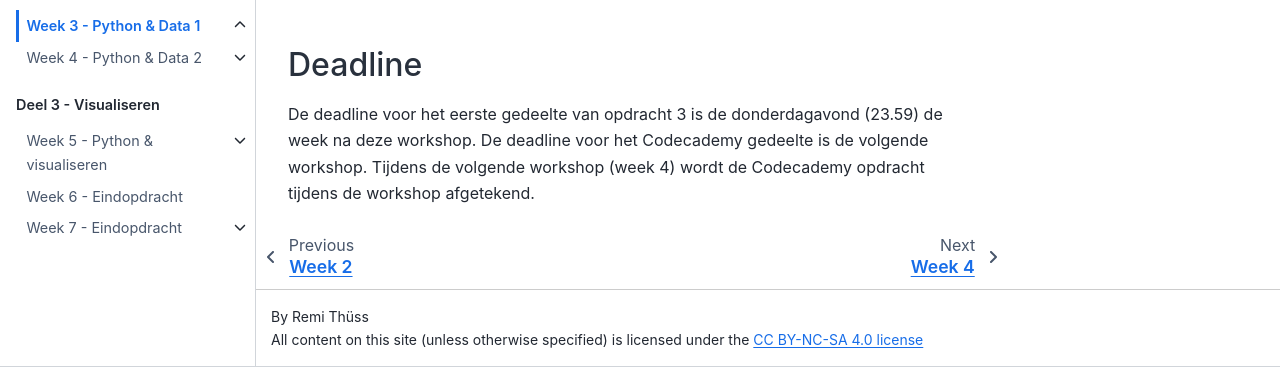
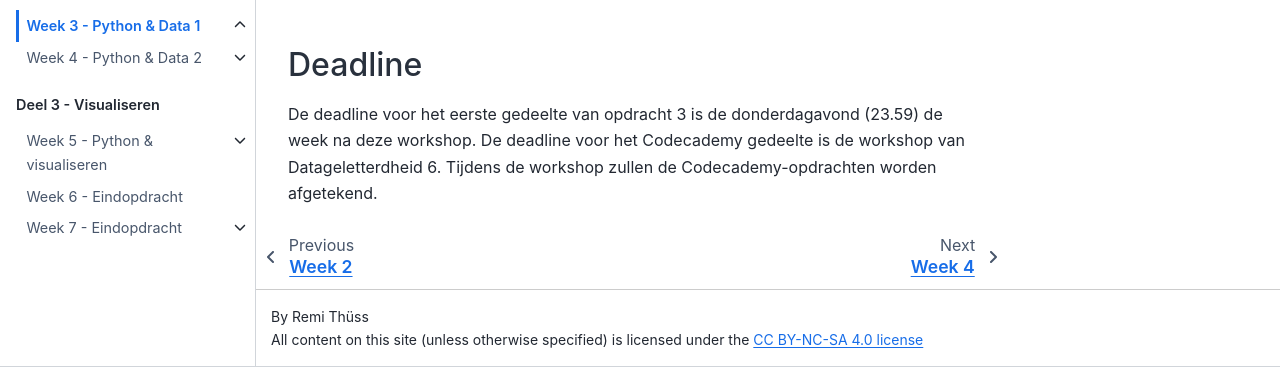
Before and after one commit to Remi-ui/python_tb, a Jupyter Book: the page built from class/week03/week03_summary.md, in a window 1280 px wide and 900 px high, scrolled down 738 px, cut to the strip 533-900 px from the top of the window. Built offline with Jupyter Book 1.0.4 settings and Sphinx 7.4.7 and the Sphinx Book theme 1.1.4, drawn with Linux system fonts in a browser that asks for light colours; pages that are not in the unit, such as notebooks, are missing from menus.

Commit message:
Update week03_summary.md

```diff
--- a/class/week03/week03_summary.md
+++ b/class/week03/week03_summary.md
@@ -18,4 +18,4 @@ Binnen het Codecademy gedeelte van de opdracht hoef je alleen het "Lesson" gedee
 <iframe src="https://www.codecademy.com/courses/getting-started-with-python-for-data-science/" width="100%" height="600px" allowfullscreen></iframe>
 
 ## Deadline
-De deadline voor het eerste gedeelte van opdracht 3 is de donderdagavond (23.59) de week na deze workshop. De deadline voor het Codecademy gedeelte is de volgende workshop. Tijdens de volgende workshop (week 4) wordt de Codecademy opdracht tijdens de workshop afgetekend.
+De deadline voor het eerste gedeelte van opdracht 3 is de donderdagavond (23.59) de week na deze workshop. De deadline voor het Codecademy gedeelte is de workshop van Datageletterdheid 6. Tijdens de workshop zullen de Codecademy-opdrachten worden afgetekend.
```
